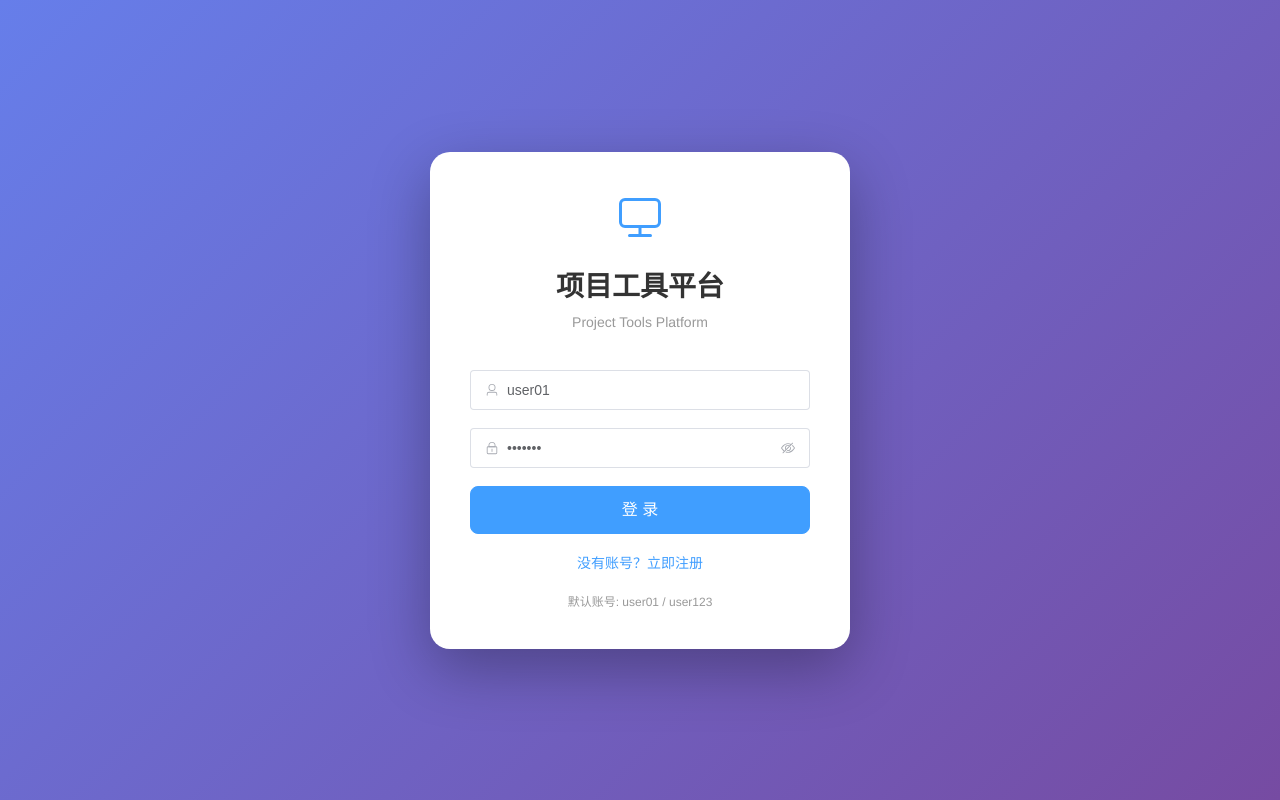
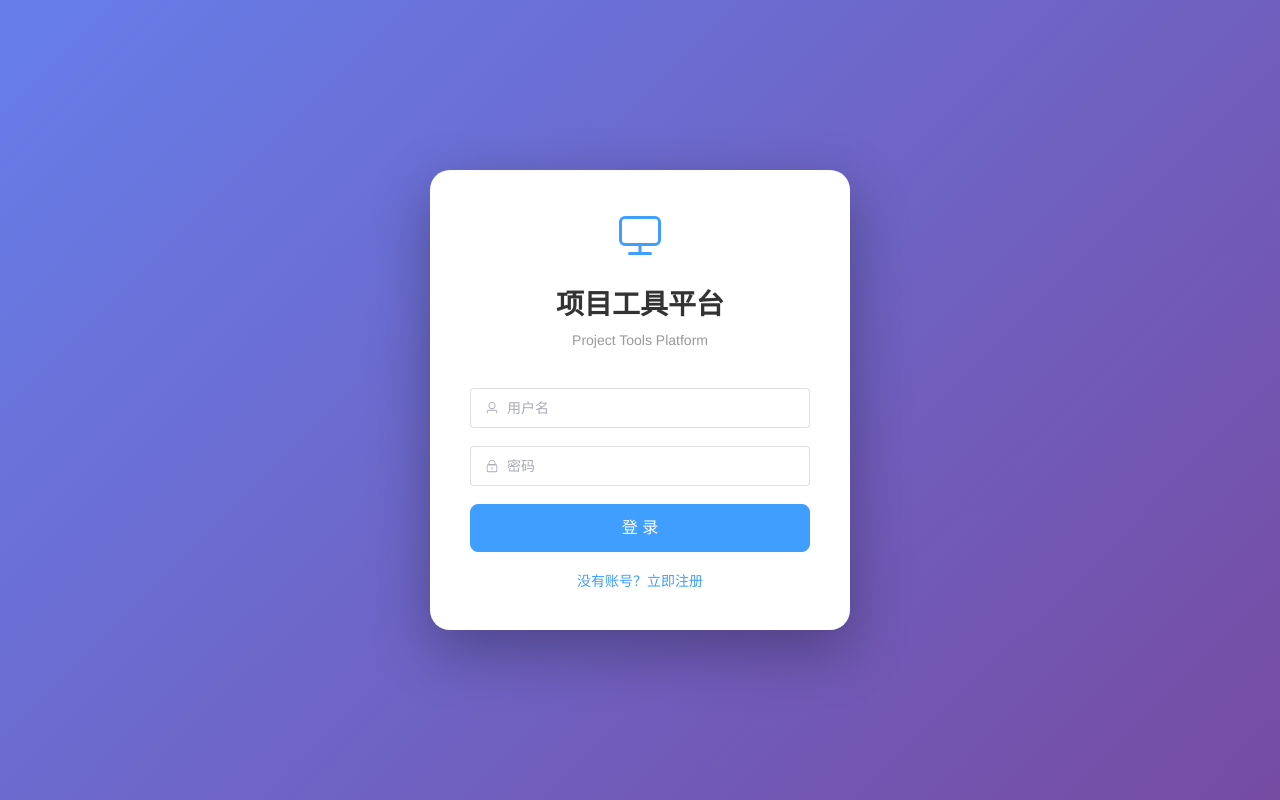
Before and after one commit to fungqy/project-tools, a Vue app in the folder frontend/: page /login in a window 1280 px wide. Built offline with nearby package versions, Linux system fonts and the light colour scheme.

Commit message:
1. 移除了登录表单的默认值 `user01` / `user123` 2. 移除了页面底部的"默认账号: user01 / user123"提示文字

```diff
--- a/frontend/src/views/auth/Login.vue
+++ b/frontend/src/views/auth/Login.vue
@@ -8,8 +8,8 @@ const router = useRouter()
 const authStore = useAuthStore()
 
 const loginForm = ref({
-  username: 'user01',
-  password: 'user123',
+  username: '',
+  password: '',
 })
 const registerForm = ref({
   username: '',
@@ -183,10 +183,6 @@ async function handleRegister() {
           <el-link type="primary" @click="isRegister = false">已有账号？立即登录</el-link>
         </div>
       </el-form>
-
-      <div class="login-footer">
-        <span>默认账号: user01 / user123</span>
-      </div>
     </div>
   </div>
 </template>
```
